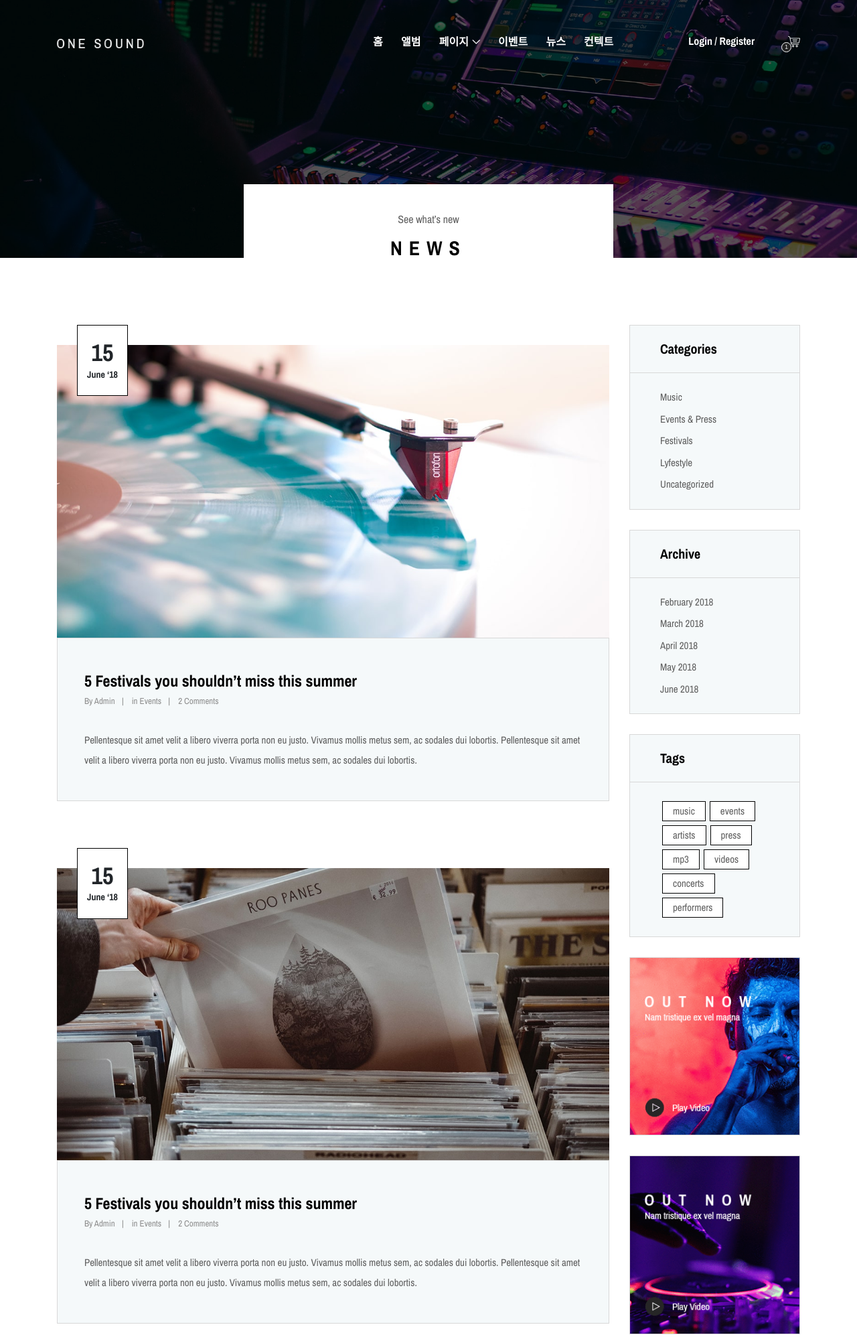
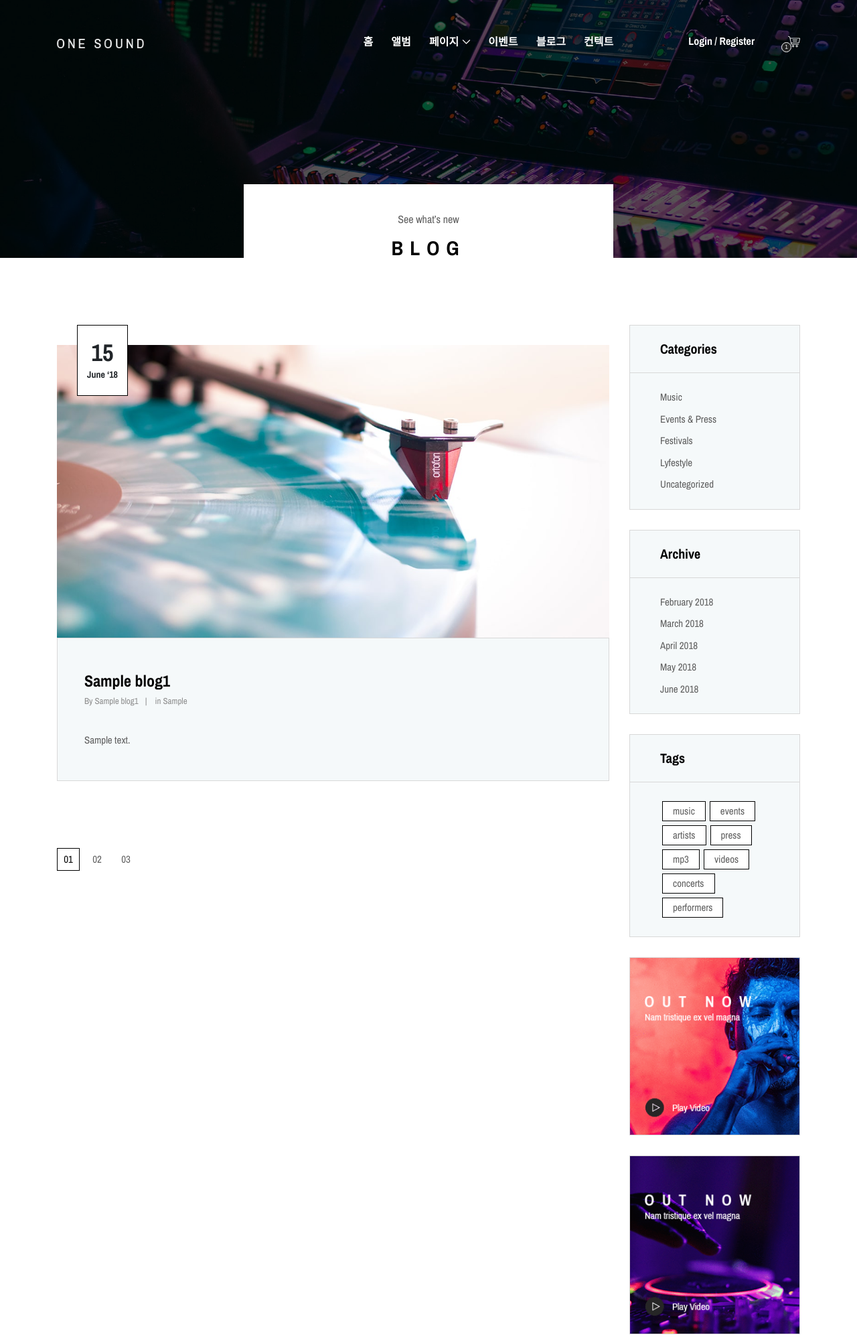
Before and after one commit to ideuna/php1, a PHP site: page /blog.php in a window 1280 px wide. Shown: the top 1996 px of the page at 67% size. Run offline with PHP 8.4, Linux system fonts and the light colour scheme; tables that the repository leaves empty or names only in its code hold one stand-in row (values such as "Sample post"); some web fonts are replaced.

Commit message:
블로그 조회, DB 변동

```diff
--- /dev/null
+++ b/_blog1page.php
@@ -0,0 +1,9 @@
+<?php
+    // 페이지네이션
+
+    // 조회
+    require('_conn.php');
+    $sql = "SELECT * FROM `blog1` WHERE `del_flg`=0";
+    $result = mysqli_query($conn, $sql);
+
+?>
--- /dev/null
+++ b/_blog1write.php
@@ -0,0 +1,5 @@
+<?php
+    require('_conn.php');
+    $sql = "INSERT INTO `blog1` (`no`, `title`, `category`, `content`, `id`, `img_file`, `img_size`, `name`, `del_flg`, `reg_date`, `mod_date`) VALUES (NULL, '테스트입니다.', '테스트', '테스트 컨텐츠입니다.', 'test1@test.com', '', '', 'test1', '0', current_timestamp(), NULL);";
+    mysqli_query($conn, $sql);
+?>
--- a/blog.php
+++ b/blog.php
@@ -1,10 +1,12 @@
 <?php require('lib/top.php'); ?>
+
+<?php require('_blog1page.php'); ?>
 
 <!-- ##### Breadcumb Area Start ##### -->
 <section class="breadcumb-area bg-img bg-overlay" style="background-image: url(img/bg-img/breadcumb3.jpg);">
     <div class="bradcumbContent">
         <p>See what’s new</p>
-            <h2>News</h2>
+        <h2>Blog</h2>
     </div>
 </section>
 <!-- ##### Breadcumb Area End ##### -->
@@ -15,11 +17,17 @@
         <div class="row">
             <div class="col-12 col-lg-9">
 
+
+
+                <?php
+                    foreach ($result as $blog) {
+                ?>
+
                 <!-- Single Post Start -->
                 <div class="single-blog-post mb-100 wow fadeInUp" data-wow-delay="100ms">
                     <!-- Post Thumb -->
                     <div class="blog-post-thumb mt-30">
-                            <a href="#"><img src="img/bg-img/blog1.jpg" alt=""></a>
+                        <a href="#"><img src="img/bg-img/blog1.jpg" alt="blog image"></a>
                         <!-- Post Date -->
                         <div class="post-date">
                             <span>15</span>
@@ -30,71 +38,21 @@
                     <!-- Blog Content -->
                     <div class="blog-content">
                         <!-- Post Title -->
-                            <a href="#" class="post-title">5 Festivals you shouldn’t miss this summer</a>
+                        <a href="#" class="post-title"><?=$blog['title'];?></a>
                         <!-- Post Meta -->
                         <div class="post-meta d-flex mb-30">
-                                <p class="post-author">By<a href="#"> Admin</a></p>
-                                <p class="tags">in<a href="#"> Events</a></p>
-                                <p class="tags"><a href="#">2 Comments</a></p>
+                            <p class="post-author">By<a href="#"> <?=$blog['name'];?></a></p>
+                            <p class="tags">in<a href="#"> <?=$blog['category'];?></a></p>
                         </div>
                         <!-- Post Excerpt -->
-                            <p>Pellentesque sit amet velit a libero viverra porta non eu justo. Vivamus mollis metus sem, ac sodales dui lobortis. Pellentesque sit amet velit a libero viverra porta non eu justo. Vivamus mollis metus sem, ac sodales dui lobortis.</p>
+                        <p><?=$blog['content'];?></p>
                     </div>
                 </div>
+                <!-- Single Post End -->
 
-                    <!-- Single Post Start -->
-                    <div class="single-blog-post mb-100 wow fadeInUp" data-wow-delay="100ms">
-                        <!-- Post Thumb -->
-                        <div class="blog-post-thumb mt-30">
-                            <a href="#"><img src="img/bg-img/blog2.jpg" alt=""></a>
-                            <!-- Post Date -->
-                            <div class="post-date">
-                                <span>15</span>
-                                <span>June ‘18</span>
-                            </div>
-                        </div>
-
-                        <!-- Blog Content -->
-                        <div class="blog-content">
-                            <!-- Post Title -->
-                            <a href="#" class="post-title">5 Festivals you shouldn’t miss this summer</a>
-                            <!-- Post Meta -->
-                            <div class="post-meta d-flex mb-30">
-                                <p class="post-author">By<a href="#"> Admin</a></p>
-                                <p class="tags">in<a href="#"> Events</a></p>
-                                <p class="tags"><a href="#">2 Comments</a></p>
-                            </div>
-                            <!-- Post Excerpt -->
-                            <p>Pellentesque sit amet velit a libero viverra porta non eu justo. Vivamus mollis metus sem, ac sodales dui lobortis. Pellentesque sit amet velit a libero viverra porta non eu justo. Vivamus mollis metus sem, ac sodales dui lobortis.</p>
-                        </div>
-                    </div>
-
-                    <!-- Single Post Start -->
-                    <div class="single-blog-post mb-100 wow fadeInUp" data-wow-delay="100ms">
-                        <!-- Post Thumb -->
-                        <div class="blog-post-thumb mt-30">
-                            <a href="#"><img src="img/bg-img/blog3.jpg" alt=""></a>
-                            <!-- Post Date -->
-                            <div class="post-date">
-                                <span>15</span>
-                                <span>June ‘18</span>
-                            </div>
-                        </div>
-
-                        <!-- Blog Content -->
-                        <div class="blog-content">
-                            <!-- Post Title -->
-                            <a href="#" class="post-title">5 Festivals you shouldn’t miss this summer</a>
-                            <!-- Post Meta -->
-                            <div class="post-meta d-flex mb-30">
-                                <p class="post-author">By<a href="#"> Admin</a></p>
-                                <p class="tags">in<a href="#"> Events</a></p>
-                                <p class="tags"><a href="#">2 Comments</a></p>
-                            </div>
-                            <!-- Post Excerpt -->
-                            <p>Pellentesque sit amet velit a libero viverra porta non eu justo. Vivamus mollis metus sem, ac sodales dui lobortis. Pellentesque sit amet velit a libero viverra porta non eu justo. Vivamus mollis metus sem, ac sodales dui lobortis.</p>
-                        </div>
-                    </div>
+                <?php
+                    }
+                ?>
 
                 <!-- Pagination -->
                 <div class="oneMusic-pagination-area wow fadeInUp" data-wow-delay="300ms">
@@ -180,7 +138,8 @@
 <!-- ##### Blog Area End ##### -->
 
 <!-- ##### Contact Area Start ##### -->
-    <section class="contact-area section-padding-100 bg-img bg-overlay bg-fixed has-bg-img" style="background-image: url(img/bg-img/bg-2.jpg);">
+<section class="contact-area section-padding-100 bg-img bg-overlay bg-fixed has-bg-img"
+    style="background-image: url(img/bg-img/bg-2.jpg);">
     <div class="container">
         <div class="row">
             <div class="col-12">
@@ -214,11 +173,13 @@
                             </div>
                             <div class="col-12">
                                 <div class="form-group">
-                                        <textarea name="message" class="form-control" id="message" cols="30" rows="10" placeholder="Message"></textarea>
+                                    <textarea name="message" class="form-control" id="message" cols="30" rows="10"
+                                        placeholder="Message"></textarea>
                                 </div>
                             </div>
                             <div class="col-12 text-center">
-                                    <button class="btn oneMusic-btn mt-30" type="submit">Send <i class="fa fa-angle-double-right"></i></button>
+                                <button class="btn oneMusic-btn mt-30" type="submit">Send <i
+                                        class="fa fa-angle-double-right"></i></button>
                             </div>
                         </div>
                     </form>
--- a/lib/top.php
+++ b/lib/top.php
@@ -63,7 +63,7 @@
                                             <li><a href="index.php">Home</a></li>
                                             <li><a href="albums-store.php">Albums</a></li>
                                             <li><a href="event.php">Events</a></li>
-                                            <li><a href="blog.php">News</a></li>
+                                            <li><a href="blog.php">Blog</a></li>
                                             <li><a href="contact.php">Contact</a></li>
                                             <li><a href="elements.php">Elements</a></li>
                                             <li><a href="login.php">Login</a></li>
@@ -87,7 +87,7 @@
                                         </ul>
                                     </li>
                                     <li><a href="event.php">이벤트</a></li>
-                                    <li><a href="blog.php">뉴스</a></li>
+                                    <li><a href="blog.php">블로그</a></li>
                                     <li><a href="contact.php">컨텍트</a></li>
                                 </ul>
 
```
Lines whose indentation alone changed are shown as unchanged.
